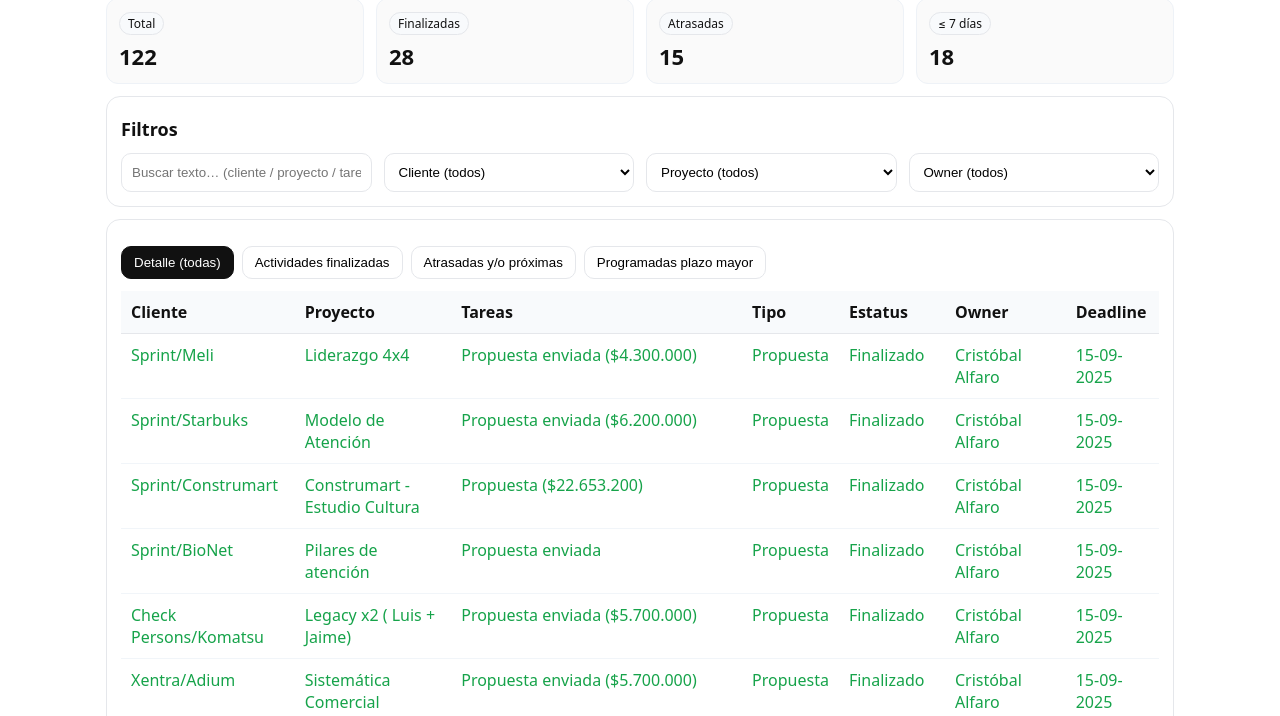
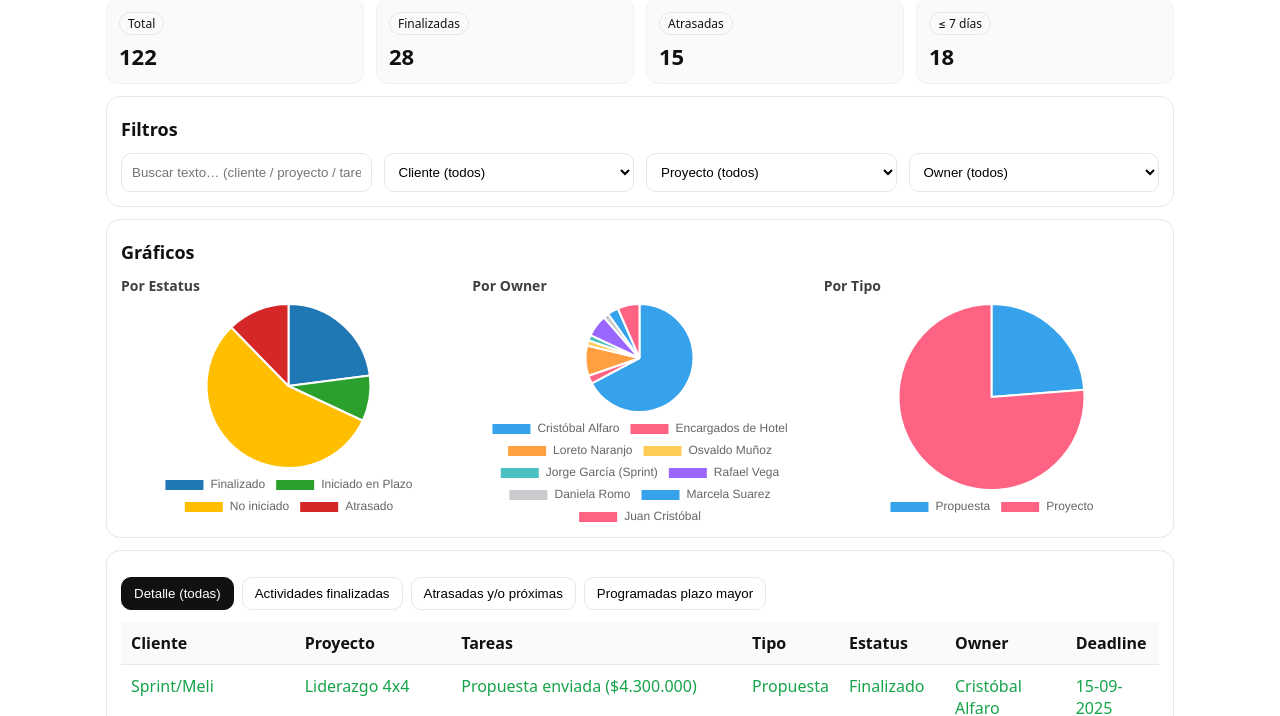
Before and after one commit to cristobalalfaro-cmd/dashboard-proyectos, a website: page index.html in a window 1280 px wide. Shown: the part 84-800 px from the top of the page. Drawn offline with nearby package versions, Linux system fonts and the light colour scheme.

Commit message:
Guardando cambios locales antes de actualizar

```diff
--- a/index.html
+++ b/index.html
@@ -6,18 +6,35 @@
   <title>Dashboard de Proyectos</title>
   <link rel="stylesheet" href="styles.css"/>
   <link rel="manifest" href="manifest.json"/>
+  <meta name="theme-color" content="#111827" />
+
+  <!-- Mini estilos solo para la grilla de gráficos -->
+  <style>
+    .charts { display:grid; gap:16px; grid-template-columns: repeat(3, 1fr); }
+    @media (max-width:1024px){ .charts { grid-template-columns: repeat(2, 1fr); } }
+    @media (max-width:700px){ .charts { grid-template-columns: 1fr; } }
+    .chart { display:flex; flex-direction:column; gap:8px; }
+    .chart h4 { margin:0; font-size:14px; opacity:.8; }
+    .chart canvas { max-height:220px; }
+    .kpi #kpi-total, .kpi #kpi-done, .kpi #kpi-late, .kpi #kpi-soon { font-size:22px; font-weight:700; margin-top:6px }
+  </style>
+
+  <!-- Chart.js para las tortas -->
+  <script src="https://cdn.jsdelivr.net/npm/chart.js@4.4.0/dist/chart.umd.min.js"></script>
 </head>
 <body>
   <div class="wrap">
     <h1 id="title">Dashboard de Proyectos</h1>
 
+    <!-- KPIs -->
     <div class="kpis">
-      <div class="kpi"><div class="badge">Total</div><div id="kpi-total" style="font-size:22px;font-weight:700;margin-top:6px">–</div></div>
-      <div class="kpi"><div class="badge">Finalizadas</div><div id="kpi-done" style="font-size:22px;font-weight:700;margin-top:6px">–</div></div>
-      <div class="kpi"><div class="badge">Atrasadas</div><div id="kpi-late" style="font-size:22px;font-weight:700;margin-top:6px">–</div></div>
-      <div class="kpi"><div class="badge">≤ 7 días</div><div id="kpi-soon" style="font-size:22px;font-weight:700;margin-top:6px">–</div></div>
+      <div class="kpi"><div class="badge">Total</div><div id="kpi-total">–</div></div>
+      <div class="kpi"><div class="badge">Finalizadas</div><div id="kpi-done">–</div></div>
+      <div class="kpi"><div class="badge">Atrasadas</div><div id="kpi-late">–</div></div>
+      <div class="kpi"><div class="badge">≤ 7 días</div><div id="kpi-soon">–</div></div>
     </div>
 
+    <!-- Filtros -->
     <div class="card">
       <h3>Filtros</h3>
       <div class="filters">
@@ -28,6 +45,26 @@
       </div>
     </div>
 
+    <!-- Gráficos (debajo de filtros) -->
+    <div class="card">
+      <h3>Gráficos</h3>
+      <div class="charts">
+        <div class="chart">
+          <h4>Por Estatus</h4>
+          <canvas id="chStatus"></canvas>
+        </div>
+        <div class="chart">
+          <h4>Por Owner</h4>
+          <canvas id="chOwner"></canvas>
+        </div>
+        <div class="chart">
+          <h4>Por Tipo</h4>
+          <canvas id="chTipo"></canvas>
+        </div>
+      </div>
+    </div>
+
+    <!-- Tabla principal -->
     <div class="card">
       <div class="view-tabs">
         <button class="tab active" data-view="todo">Detalle (todas)</button>
@@ -35,6 +72,7 @@
         <button class="tab" data-view="urgentes">Atrasadas y/o próximas</button>
         <button class="tab" data-view="programadas">Programadas plazo mayor</button>
       </div>
+
       <div class="table">
         <table id="tbl">
           <thead>
@@ -59,11 +97,13 @@
 
 <script>
 (async function(){
+  // === Carga de datos ===
   const res = await fetch("data.json?cb="+Date.now());
   const rows = await res.json();
   const settings = await fetch("settings.json").then(r=>r.json());
-  document.getElementById("title").textContent = settings.dashboardTitle || "Dashboard";
+  document.getElementById("title").textContent = settings.dashboardTitle || "Dashboard de Proyectos";
 
+  // === Referencias en DOM ===
   const q = document.getElementById("q");
   const fCli = document.getElementById("f-cliente");
   const fProy = document.getElementById("f-proyecto");
@@ -71,76 +111,154 @@
   const tbody = document.getElementById("tbody");
   const count = document.getElementById("count");
   const tabs = [...document.querySelectorAll(".tab")];
+
+  // Charts
+  let chStatus = null, chOwner = null, chTipo = null;
+
+  // Estado
   let curView = "todo";
   let curSort = { key: "deadline", dir: 1 };
 
-  // Normalize helpers
+  // === Utils ===
   const norm = s => (s??"").toString().trim().toLowerCase().normalize("NFD").replace(/[\u0300-\u036f]/g,"");
-  const toDate = v => v ? new Date(v) : null;
-  rows.forEach(r=>{ r.deadline = r.deadline ? r.deadline : null; });
+  const isDone = r => ["finalizado","finalizada","cerrado","completado","completada"].includes(norm(r.estatus));
 
-  // Fill filters
-  const uniq = (arr)=>[...new Set(arr.filter(Boolean))].sort((a,b)=>a.localeCompare(b,'es'));
-
+  // === Filtros dinámicos ===
+  const uniq = arr => [...new Set(arr.filter(Boolean))].sort((a,b)=>a.localeCompare(b,'es'));
   function fillSelect(sel, list, label){
-    sel.innerHTML = "<option value=''>"+label+" (todos)</option>" + uniq(list).map(v=>`<option value="${v}">${v}</option>`).join("");
+    sel.innerHTML = `<option value="">${label} (todos)</option>` + uniq(list).map(v=>`<option value="${v}">${v}</option>`).join("");
   }
   fillSelect(fCli, rows.map(r=>r.cliente), "Cliente");
   fillSelect(fProy, rows.map(r=>r.proyecto), "Proyecto");
   fillSelect(fOwn, rows.map(r=>r.owner), "Owner");
 
-  // KPIs
-  function isDone(r){
-    const t = norm(r.estatus);
-    return ["finalizado","finalizada","cerrado","completado","completada"].includes(t);
-  }
-  function kpis(data){
+  // === KPIs ===
+  function updateKPIs(data){
     const today = new Date(); today.setHours(0,0,0,0);
     const soonDays = 7*86400000;
     const done = data.filter(isDone).length;
     const late = data.filter(r=>!isDone(r) && r.deadline && new Date(r.deadline) < today).length;
-    const soon = data.filter(r=>!isDone(r) && r.deadline && (new Date(r.deadline)-today)<=soonDays && (new Date(r.deadline)-today)>=0).length;
+    const soon = data.filter(r=>{
+      if (isDone(r) || !r.deadline) return false;
+      const diff = new Date(r.deadline) - today;
+      return diff <= soonDays && diff >= 0;
+    }).length;
     document.getElementById("kpi-total").textContent = data.length;
-    document.getElementById("kpi-done").textContent = done;
-    document.getElementById("kpi-late").textContent = late;
-    document.getElementById("kpi-soon").textContent = soon;
+    document.getElementById("kpi-done").textContent  = done;
+    document.getElementById("kpi-late").textContent  = late;
+    document.getElementById("kpi-soon").textContent  = soon;
   }
 
-  // Filter + view
+  // === Filtrado por vista / controles ===
   function filtered(){
     const query = norm(q.value);
     const c = fCli.value, p=fProy.value, o=fOwn.value;
     const today = new Date(); today.setHours(0,0,0,0);
-    const weekAhead = 14*86400000; // atrasadas y/o próximas: semana en curso o siguiente
+    const weekAhead = 14*86400000;
 
     return rows.filter(r=>{
       if (c && r.cliente !== c) return false;
       if (p && r.proyecto !== p) return false;
-      if (o && r.owner !== o) return false;
+      if (o && r.owner    !== o) return false;
+
       if (query){
         const hay = [r.cliente,r.proyecto,r.tareas,r.estatus,r.owner].some(x=>norm(x).includes(query));
         if (!hay) return false;
       }
-      // view filters
+
       const dl = r.deadline ? new Date(r.deadline) : null;
       const done = isDone(r);
+
       if (curView==="finalizadas") return done;
+
       if (curView==="urgentes"){
         if (done || !dl) return false;
         const diff = dl - today;
         return diff < 0 || diff <= weekAhead;
       }
+
       if (curView==="programadas"){
-        // no entra en urgentes ni finalizadas
         if (done) return false;
         if (!dl) return true;
         const diff = dl - today;
         return diff > weekAhead;
       }
+
       return true;
     });
   }
 
+  // === Gráficos ===
+  function renderCharts(data){
+    // Status buckets (con colores definidos)
+    const STATUS_COLORS = {
+      "Finalizado": "#1f77b4",         // azul
+      "Iniciado en Plazo": "#2ca02c",  // verde
+      "No iniciado": "#ffbf00",        // amarillo
+      "On Hold": "#ff7f0e",            // naranjo
+      "Atrasado": "#d62728",           // rojo
+      "Otros": "#9e9e9e"
+    };
+    const today = new Date(); today.setHours(0,0,0,0);
+
+    const bucketsStatus = { "Finalizado":0, "Iniciado en Plazo":0, "No iniciado":0, "On Hold":0, "Atrasado":0, "Otros":0 };
+    data.forEach(r=>{
+      const e = (r.estatus||"").trim();
+      const t = norm(e);
+      let cat = "Otros";
+      if (["finalizado","finalizada","cerrado","completado","completada"].includes(t)) cat = "Finalizado";
+      else if (t.includes("hold")) cat = "On Hold";
+      else if (t==="iniciado" || t.includes("en plazo") || t.includes("plazo")) cat = "Iniciado en Plazo";
+      else if (t.includes("no iniciado") || t.includes("pendiente")) cat = "No iniciado";
+      else if (t.includes("atrasado")) cat = "Atrasado";
+      // Atrasado por fecha pasada (y no finalizado)
+      if (cat!=="Finalizado" && r.deadline && new Date(r.deadline) < today) cat = "Atrasado";
+      bucketsStatus[cat] = (bucketsStatus[cat]||0)+1;
+    });
+    const order = ["Finalizado","Iniciado en Plazo","No iniciado","On Hold","Atrasado","Otros"];
+    const stLabels = order.filter(k=>bucketsStatus[k]>0);
+    const stCounts = stLabels.map(k=>bucketsStatus[k]);
+    const stColors = stLabels.map(k=>STATUS_COLORS[k] || "#999");
+
+    if (chStatus) chStatus.destroy();
+    chStatus = new Chart(document.getElementById("chStatus"), {
+      type: "pie",
+      data: { labels: stLabels, datasets: [{ data: stCounts, backgroundColor: stColors }] },
+      options: { responsive:true, plugins:{ legend:{ position:"bottom" } } }
+    });
+
+    // Owner buckets
+    const byOwner = {};
+    data.forEach(r=>{
+      const k = r.owner || "Sin owner";
+      byOwner[k] = (byOwner[k]||0)+1;
+    });
+    const owLabels = Object.keys(byOwner);
+    const owCounts = owLabels.map(k=>byOwner[k]);
+    if (chOwner) chOwner.destroy();
+    chOwner = new Chart(document.getElementById("chOwner"), {
+      type: "pie",
+      data: { labels: owLabels, datasets: [{ data: owCounts }] },
+      options: { responsive:true, plugins:{ legend:{ position:"bottom" } } }
+    });
+
+    // Tipo buckets
+    const byTipo = {};
+    data.forEach(r=>{
+      const k = r.tipo || "Sin tipo";
+      byTipo[k] = (byTipo[k]||0)+1;
+    });
+    const tpLabels = Object.keys(byTipo);
+    const tpCounts = tpLabels.map(k=>byTipo[k]);
+    if (chTipo) chTipo.destroy();
+    chTipo = new Chart(document.getElementById("chTipo"), {
+      type: "pie",
+      data: { labels: tpLabels, datasets: [{ data: tpCounts }] },
+      options: { responsive:true, plugins:{ legend:{ position:"bottom" } } }
+    });
+  }
+
+  // === Render de tabla ===
   function render(){
     const data = filtered().sort((a,b)=>{
       const ka = a[curSort.key] ?? "";
@@ -153,14 +271,14 @@
       return ka.toString().localeCompare(kb.toString(),'es')*curSort.dir;
     });
 
+    // filas
+    const today = new Date(); today.setHours(0,0,0,0);
     tbody.innerHTML = data.map(r=>{
       let color = "#111";
       const done = isDone(r);
-      const dl = r.deadline ? new Date(r.deadline) : null;
-      const today = new Date(); today.setHours(0,0,0,0);
+      const dl   = r.deadline ? new Date(r.deadline) : null;
       if (done) color = "#16a34a";
       else if (dl && dl<today) color = "#dc2626";
-      else color = "#111";
       const fmt = dl ? dl.toLocaleDateString("es-CL") : "";
       return `<tr style="color:${color}">
         <td>${r.cliente||""}</td>
@@ -174,9 +292,11 @@
     }).join("");
 
     count.textContent = data.length + " filas";
-    kpis(rows);
+    updateKPIs(rows);
+    renderCharts(data); // << gráficos se basan en lo filtrado actualmente
   }
 
+  // Eventos de filtros y tabs
   q.addEventListener("input", render);
   fCli.addEventListener("change", render);
   fProy.addEventListener("change", render);
@@ -199,6 +319,7 @@
     render();
   }));
 
+  // Primer render
   render();
 })();
 </script>
```
Also changed, not shown: .github/workflows/deadline-alerts.yml, 1 other file.
